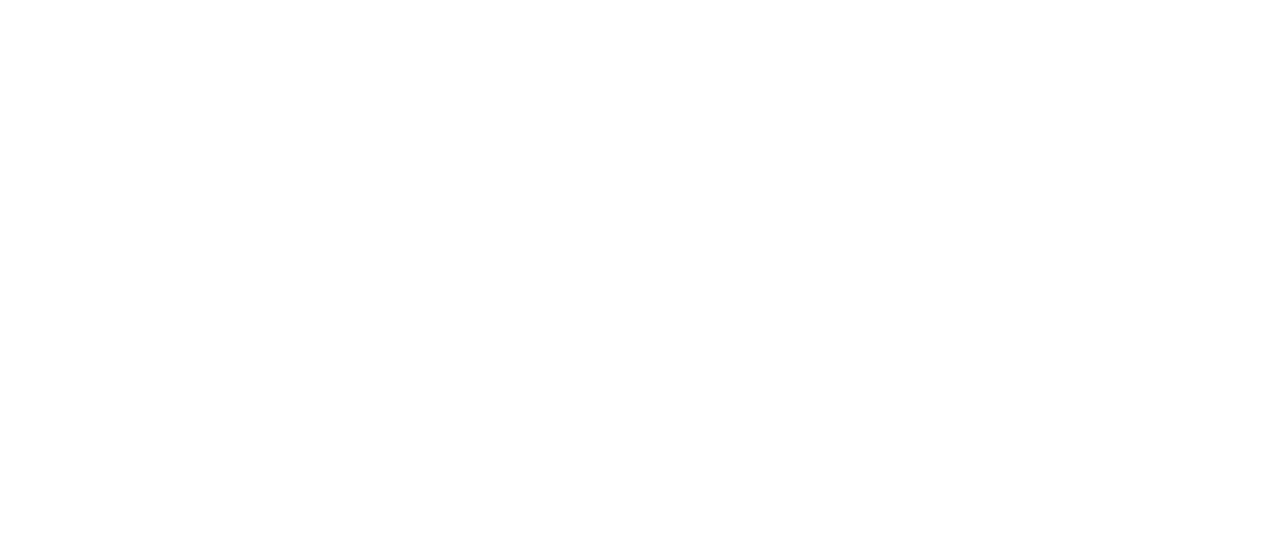
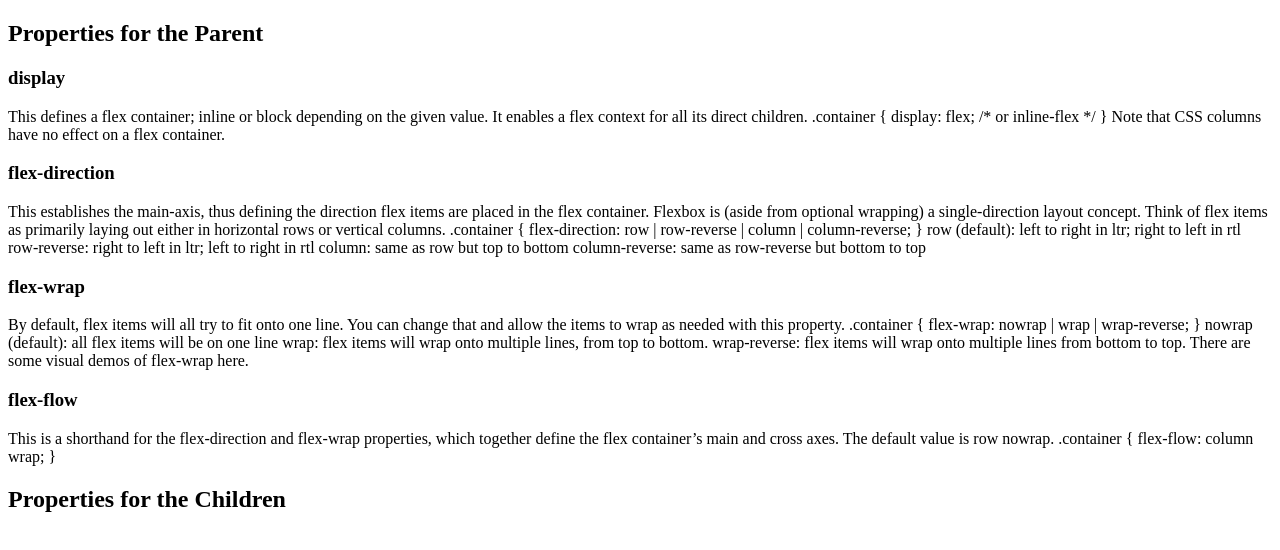
Before and after one commit to aemann2/tech_doc, a plain HTML site: page index.html in a window 1280 px wide. Drawn offline with Linux system fonts and the light colour scheme.

Commit message:
added content

```diff
--- a/index.html
+++ b/index.html
@@ -14,24 +14,67 @@
         <a class="nav-link" href=""></a>
     </nav>
     <main id="main-doc">
+        <h2 class="section-title">Properties for the Parent</h2>
         <section class="main-section">
-            <h2> </h2>
+            <h3>display</h3>
+            <p>This defines a flex container; inline or block depending on the given value. It enables a flex context for all its direct children.
+
+                .container {
+                  display: flex; /* or inline-flex */
+                }
+                Note that CSS columns have no effect on a flex container.
+            </p>
         </section>
         <section class="main-section">
-            <h2> </h2>
+            <h3>flex-direction</h3>
+            <p>This establishes the main-axis, thus defining the direction flex items are placed in the flex container. Flexbox is (aside from optional wrapping) a single-direction layout concept. Think of flex items as primarily laying out either in horizontal rows or vertical columns.
+
+                .container {
+                  flex-direction: row | row-reverse | column | column-reverse;
+                }
+
+                row (default): left to right in ltr; right to left in rtl
+                row-reverse: right to left in ltr; left to right in rtl
+                column: same as row but top to bottom
+                column-reverse: same as row-reverse but bottom to top
+            </p>
         </section>
         <section class="main-section">
-            <h2> </h2>
+            <h3>flex-wrap</h3>
+            <p>By default, flex items will all try to fit onto one line. You can change that and allow the items to wrap as needed with this property.
+
+                .container {
+                  flex-wrap: nowrap | wrap | wrap-reverse;
+                }
+
+                nowrap (default): all flex items will be on one line
+                wrap: flex items will wrap onto multiple lines, from top to bottom.
+                wrap-reverse: flex items will wrap onto multiple lines from bottom to top.
+                There are some visual demos of flex-wrap here.
+            </p>
         </section>
         <section class="main-section">
-            <h2> </h2>
+            <h3>flex-flow</h3>
+            <p>This is a shorthand for the flex-direction and flex-wrap properties, which together define the flex container’s main and cross axes. The default value is row nowrap.
+
+                .container {
+                  flex-flow: column wrap;
+                }
+            </p>
         </section>
         <section class="main-section">
-            <h2> </h2>
+            <h3> </h3>
         </section>
-
-
-
+        <section class="main-section">
+            <h3> </h3>
+        </section>
+        <section class="main-section">
+            <h3> </h3>
+        </section>
+        <section class="main-section">
+            <h3> </h3>
+        </section>
+        <h2 class="section-title">Properties for the Children</h2>
     </main>
 </body>
 </html>
--- a/style.css
+++ b/style.css
@@ -0,0 +1,3 @@
+* {
+    box-sizing: border-box;
+}
```
Also changed, not shown: 1 other file.
